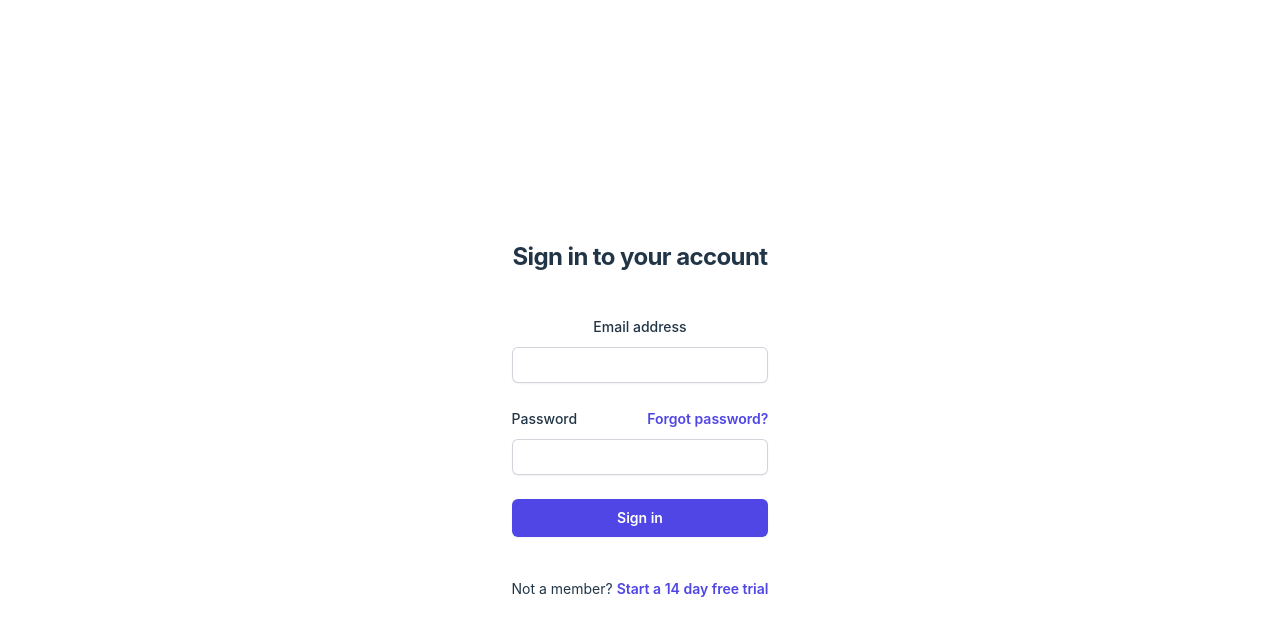
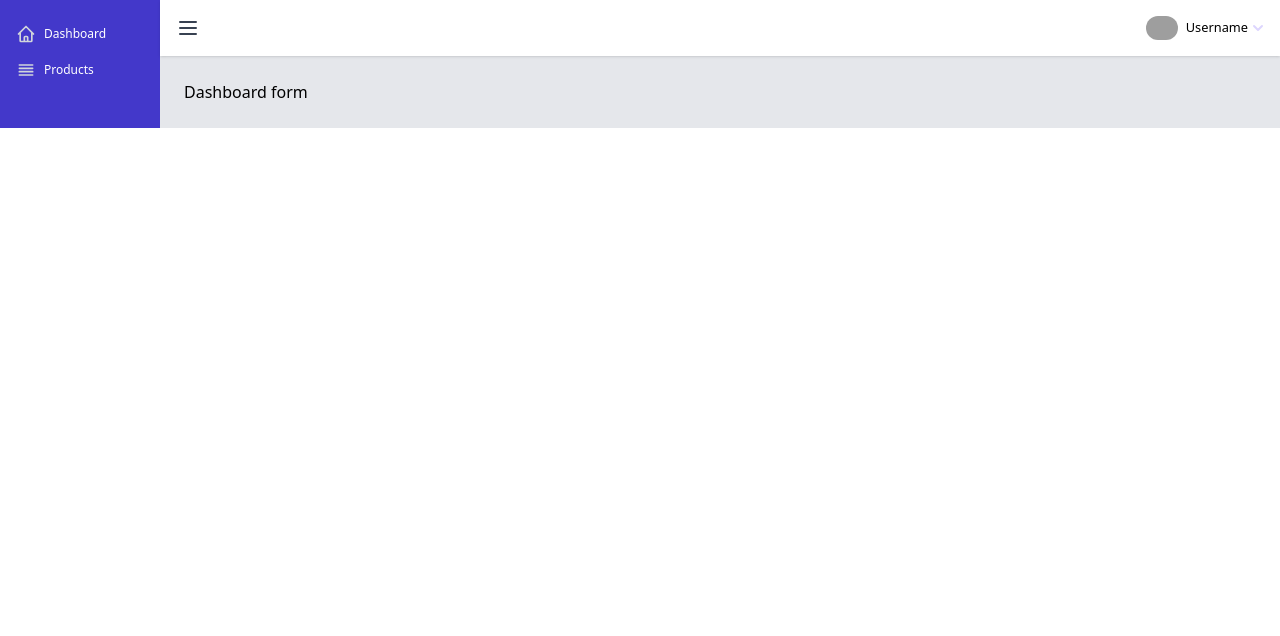
Before and after one commit to comradeanonymousexe/democommerce, a Vue app in the folder vue_backend/: page /app/dashboard in a window 1280 px wide. Before the commit this address led to /login. Shown: the top 636 px of the page. Built offline with nearby package versions, Linux system fonts and the light colour scheme; grey boxes are pictures that could not be loaded.

Commit message:
remeoved css attributes that caused the bad functionality

```diff
--- a/vue_backend/src/store/index.js
+++ b/vue_backend/src/store/index.js
@@ -3,7 +3,7 @@
 const store = createStore({
     state: {
       user: {
-        // token: '1234'
+        token: '1234'
         //token: null
       }
     },
--- a/vue_backend/src/style.css
+++ b/vue_backend/src/style.css
@@ -1,83 +1,3 @@
 @tailwind base;
 @tailwind components;
 @tailwind utilities;
-
-:root {
-  font-family: Inter, system-ui, Avenir, Helvetica, Arial, sans-serif;
-  line-height: 1.5;
-  font-weight: 400;
-
-  color-scheme: light dark;
-  color: rgba(255, 255, 255, 0.87);
-  background-color: #242424;
-
-  font-synthesis: none;
-  text-rendering: optimizeLegibility;
-  -webkit-font-smoothing: antialiased;
-  -moz-osx-font-smoothing: grayscale;
-}
-
-a {
-  font-weight: 500;
-  color: #646cff;
-  text-decoration: inherit;
-}
-a:hover {
-  color: #535bf2;
-}
-
-body {
-  margin: 0;
-}
-
-h1 {
-  font-size: 3.2em;
-  line-height: 1.1;
-}
-
-button {
-  border-radius: 8px;
-  border: 1px solid transparent;
-  padding: 0.6em 1.2em;
-  font-size: 1em;
-  font-weight: 500;
-  font-family: inherit;
-  background-color: #1a1a1a;
-  cursor: pointer;
-  transition: border-color 0.25s;
-}
-button:hover {
-  border-color: #646cff;
-}
-button:focus,
-button:focus-visible {
-  outline: 4px auto -webkit-focus-ring-color;
-}
-
-.card {
-  padding: 2em;
-}
-
-#app {
-  display: flex;
-  align-items: center;
-  justify-content: center;
-  min-height: 100vh;
-  max-width: 1280px;
-  margin: 0 auto;
-  padding: 2rem;
-  text-align: center;
-}
-
-@media (prefers-color-scheme: light) {
-  :root {
-    color: #213547;
-    background-color: #ffffff;
-  }
-  a:hover {
-    color: #747bff;
-  }
-  button {
-    background-color: #f9f9f9;
-  }
-}
--- a/vue_backend/src/views/Login.vue
+++ b/vue_backend/src/views/Login.vue
@@ -10,7 +10,7 @@
     <GuestLayout title="Sign in to your account">
 
       <div class="mt-10 sm:mx-auto sm:w-full sm:max-w-sm">
-        <form class="space-y-6" action="#" method="POST">
+        <form class="space-y-6" method="POST">
           <div>
             <label for="email" class="block text-sm font-medium leading-6 text-white-900">Email address</label>
             <div class="mt-2">
```
